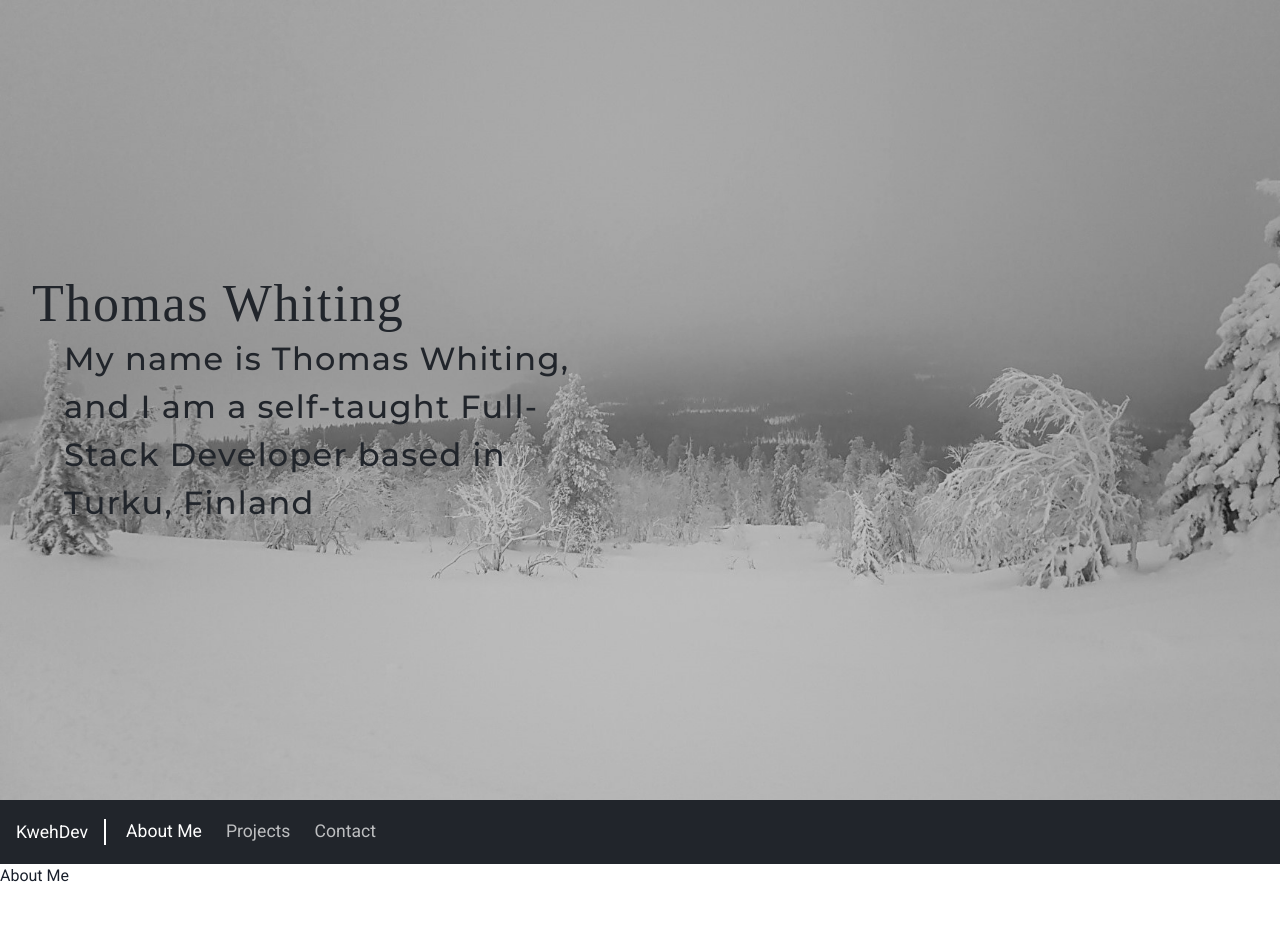
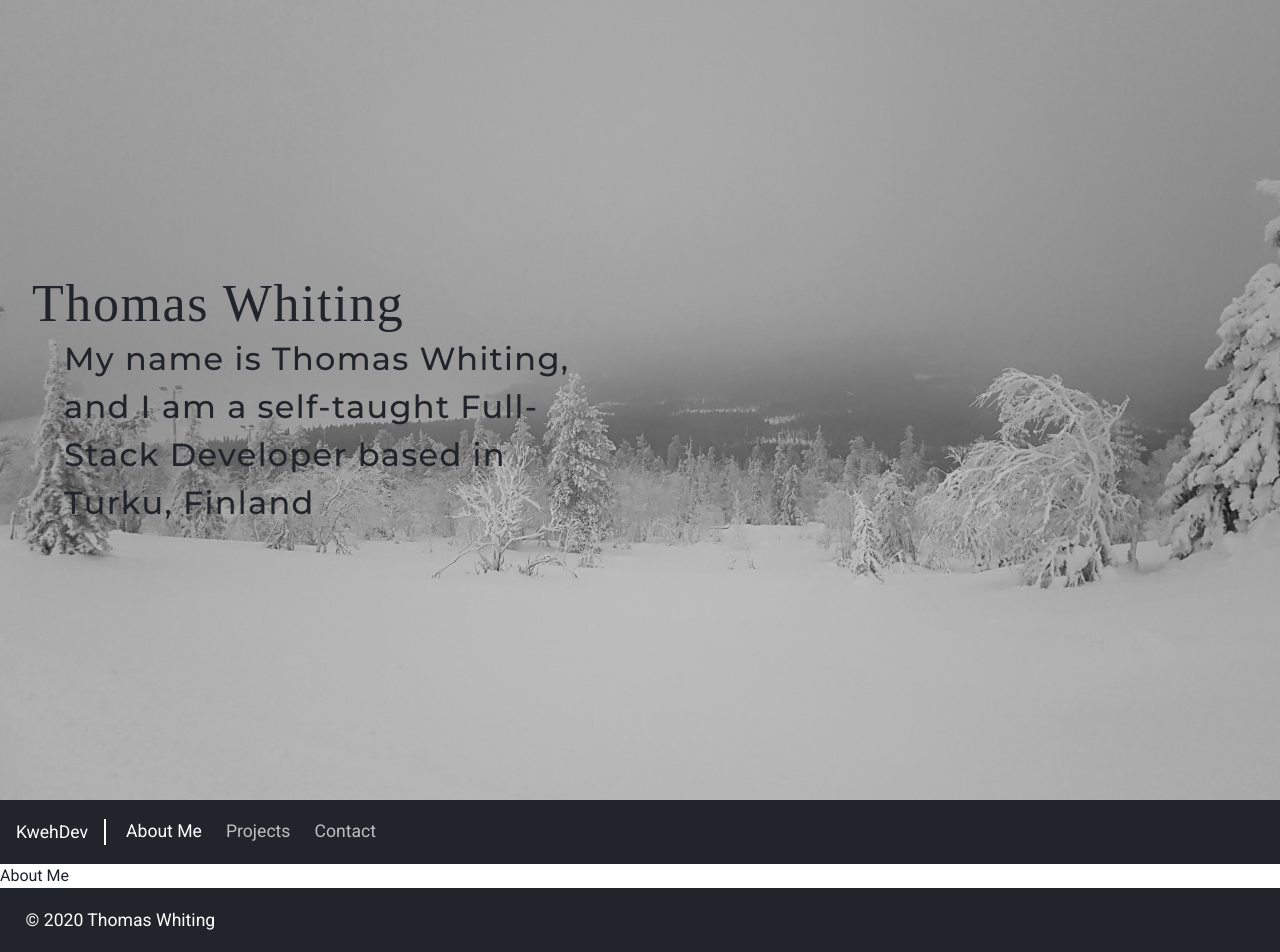
Before and after one commit to Kwehdev/Portfolio, a Next.js app: page / in a window 1280 px wide. Before the commit the page ends 888 px from the top, so only its background shows below. Built offline with nearby package versions, Linux system fonts and the light colour scheme.

Commit message:
Added Footer

```diff
--- a/pages/index.tsx
+++ b/pages/index.tsx
@@ -2,6 +2,7 @@ import Head from 'next/head'
 import React, { useMemo } from 'react'
 import AboutMe from '../src/client/components/AboutMe'
 import Contact from '../src/client/components/Contact'
+import Footer from '../src/client/components/Footer'
 import Header from '../src/client/components/Header'
 import Navbar from '../src/client/components/Navbar'
 import Projects from '../src/client/components/Projects'
@@ -36,6 +37,7 @@ export default function Home() {
       <Header />
       <Navbar />
       {ActiveTabComponent}
+      <Footer />
     </>
   )
 }
--- /dev/null
+++ b/src/client/components/Footer/Footer.tsx
@@ -0,0 +1,18 @@
+import { Flex, Text } from '@chakra-ui/react'
+
+export default function Footer() {
+  return (
+    <Flex
+      fontSize="1.1em"
+      isFullWidth="true"
+      h="8vh"
+      bgColor={'atom_dark.800'}
+      color="white"
+      alignItems="center"
+      justifyContent={['center', null, 'initial']}
+      px={[0, null, '2%']}
+    >
+      <Text>&copy; 2020 Thomas Whiting</Text>
+    </Flex>
+  )
+}
--- /dev/null
+++ b/src/client/components/Footer/index.ts
@@ -0,0 +1 @@
+export { default } from './Footer'
```
